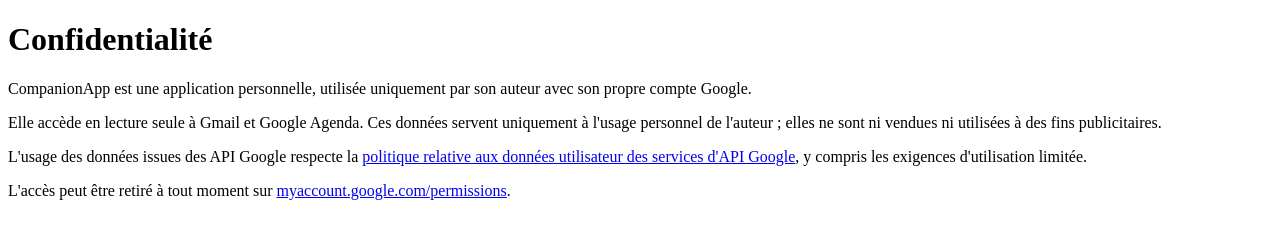
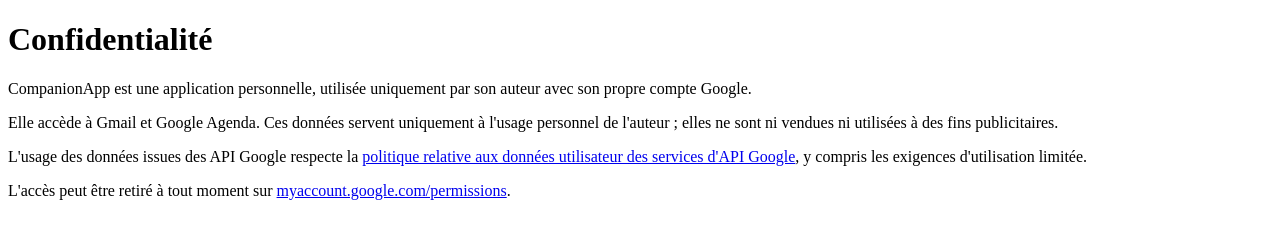
Before and after one commit to XuX26/companion-app-pages, a plain HTML site: page privacy.html in a window 1280 px wide. Drawn offline with Linux system fonts and the light colour scheme.

Commit message:
Mise à jour

```diff
--- a/privacy.html
+++ b/privacy.html
@@ -9,7 +9,7 @@
 <body>
 <h1>Confidentialité</h1>
 <p>CompanionApp est une application personnelle, utilisée uniquement par son auteur avec son propre compte Google.</p>
-<p>Elle accède en lecture seule à Gmail et Google Agenda. Ces données servent uniquement à l'usage personnel de l'auteur ; elles ne sont ni vendues ni utilisées à des fins publicitaires.</p>
+<p>Elle accède à Gmail et Google Agenda. Ces données servent uniquement à l'usage personnel de l'auteur ; elles ne sont ni vendues ni utilisées à des fins publicitaires.</p>
 <p>L'usage des données issues des API Google respecte la <a href="https://developers.google.com/terms/api-services-user-data-policy">politique relative aux données utilisateur des services d'API Google</a>, y compris les exigences d'utilisation limitée.</p>
 <p>L'accès peut être retiré à tout moment sur <a href="https://myaccount.google.com/permissions">myaccount.google.com/permissions</a>.</p>
 </body>
```
